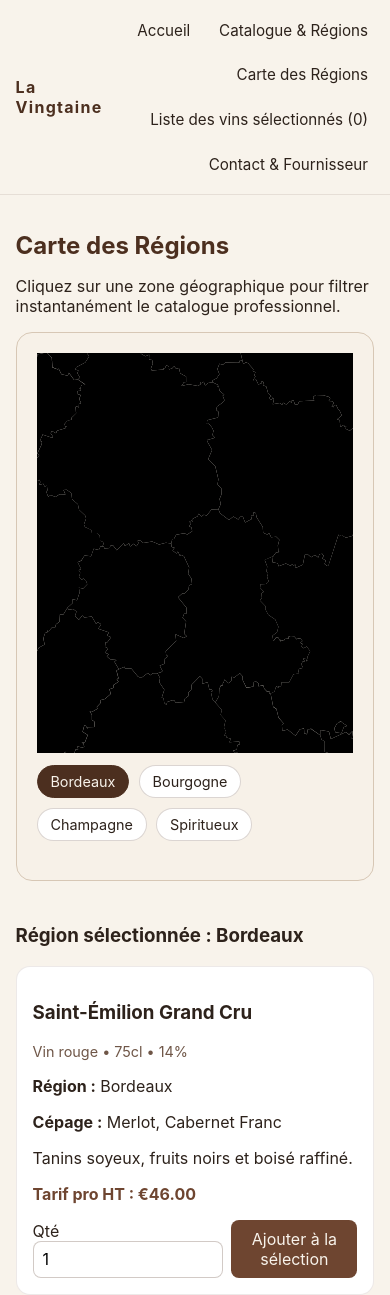
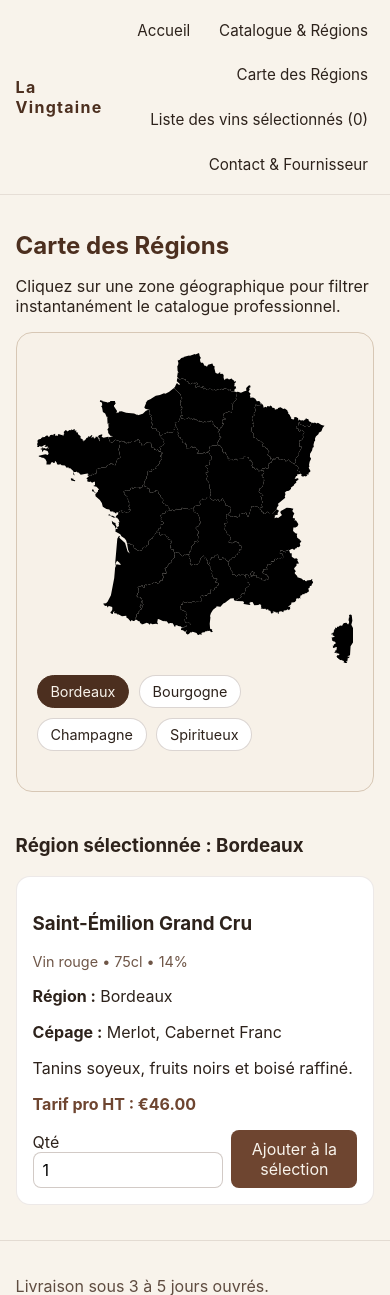
Before and after one commit to lepaincbon/la_vingtaine, a PHP site: page /carte.php in a window 390 px wide. Shown: the top 1295 px of the page. Run offline with PHP 8.4, Linux system fonts and the light colour scheme.

Commit message:
fix: auto-crop SVG map viewBox and remove manual zoom layout hacks
Co-authored-by: aider (azure/gpt-5.3-codex) <aider@aider.chat>

```diff
--- a/assets/css/style.css
+++ b/assets/css/style.css
@@ -200,13 +200,9 @@ a {
 }
 
 .map-object-wrap {
-  max-width: 800px;
   width: 100%;
   margin: 0 auto;
-  min-height: 520px;
-  display: flex;
-  align-items: center;
-  justify-content: center;
+  display: block;
 }
 
 #france-map-inline {
@@ -223,7 +219,6 @@ a {
   height: auto;
   display: block;
   margin: 0 auto;
-  object-fit: contain;
 }
 
 .regions {
@@ -502,8 +497,4 @@ button:disabled {
   #france-map-svg {
     max-width: 100%;
   }
-
-  .map-object-wrap {
-    min-height: 360px;
-  }
 }
--- a/carte.php
+++ b/carte.php
@@ -114,7 +114,7 @@ if (is_file($svgPath) && is_readable($svgPath)) {
 
         $svgMapContent = preg_replace(
             '/<svg\b/i',
-            '<svg id="france-map-svg" width="100%" height="auto" viewBox="80 30 460 540" preserveAspectRatio="xMidYMid meet" role="img"',
+            '<svg id="france-map-svg" width="100%" height="auto" preserveAspectRatio="xMidYMid meet" role="img"',
             $svgMapContent,
             1
         ) ?? $svgMapContent;
@@ -317,6 +317,9 @@ if (is_file($svgPath) && is_readable($svgPath)) {
   const bindSvgInteractions = (svgRoot) => {
     if (!svgRoot) return;
 
+    const bbox = svgRoot.getBBox();
+    svgRoot.setAttribute('viewBox', `${bbox.x} ${bbox.y} ${bbox.width} ${bbox.height}`);
+
     svgRoot.setAttribute('preserveAspectRatio', 'xMidYMid meet');
     svgRoot.setAttribute('width', '100%');
     svgRoot.setAttribute('height', 'auto');
@@ -325,16 +328,12 @@ if (is_file($svgPath) && is_readable($svgPath)) {
     svgRoot.style.display = 'block';
     svgRoot.style.margin = '0 auto';
     svgRoot.style.maxWidth = '800px';
-    svgRoot.style.transform = 'scale(2.2)';
-    svgRoot.style.transformOrigin = 'center center';
 
     if (inlineMap) {
-      inlineMap.style.display = 'flex';
-      inlineMap.style.justifyContent = 'center';
-      inlineMap.style.alignItems = 'center';
+      inlineMap.style.display = 'block';
       inlineMap.style.width = '100%';
-      inlineMap.style.height = '400px';
-      inlineMap.style.overflow = 'hidden';
+      inlineMap.style.maxWidth = '800px';
+      inlineMap.style.margin = '0 auto';
     }
 
     const style = document.createElementNS('http://www.w3.org/2000/svg', 'style');
```
